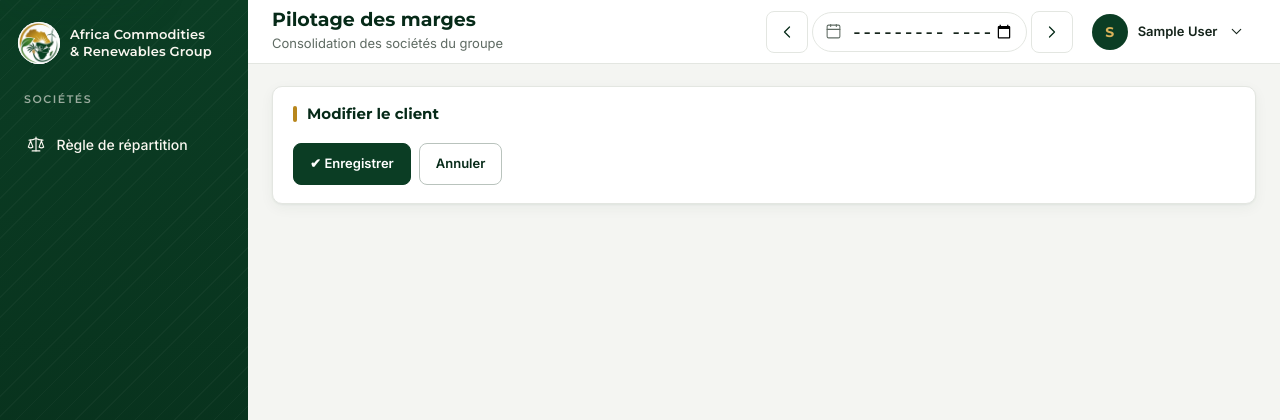
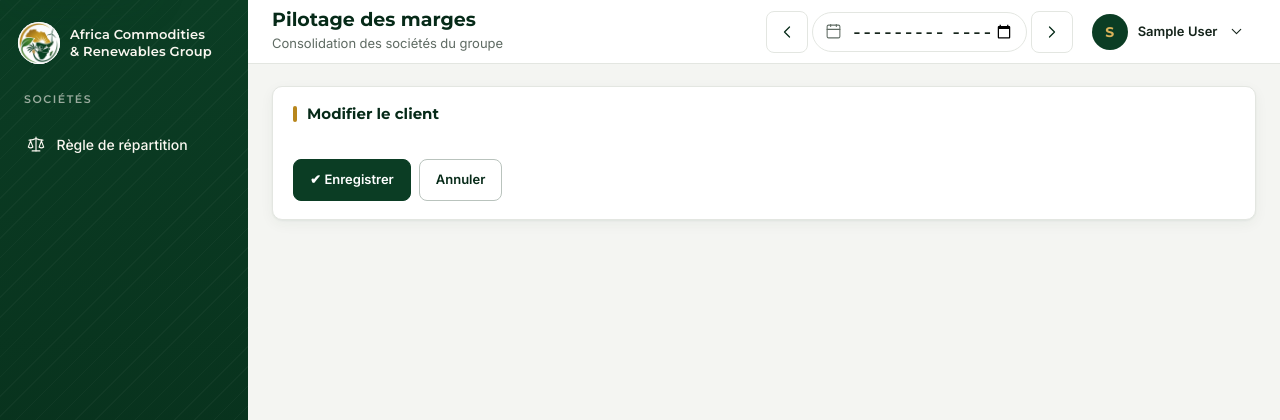
Before and after one commit to kaboreibrahim/africa-commodities, a Django app: template templates/interface/client_modifier.html in a window 1280 px wide. Shown: the top 420 px of the page. Run offline with Django 5.2, Linux system fonts and the light colour scheme; the template is opened without the code that fills it, so the values that code supplies are empty; the visitor is signed in with stand-in values (Sample User, id 1).

Commit message:
Formulaires en fenêtre : espace au-dessus des boutons (plus de chevauchement avec les champs)
Co-Authored-By: Claude Sonnet 5.5 <noreply@anthropic.com>

```diff
--- a/static/css/app.css
+++ b/static/css/app.css
@@ -373,7 +373,7 @@ tr.ligne-cliquable { cursor: pointer; }
 
 /* Formulaires */
 .formulaire { display: grid; grid-template-columns: repeat(auto-fit, minmax(160px, 1fr)); gap: 14px; align-items: start; }
-.formulaire__actions { display: flex; gap: 8px; align-items: flex-end; grid-column: 1 / -1; flex-wrap: wrap; }
+.formulaire__actions { display: flex; gap: 8px; align-items: flex-end; grid-column: 1 / -1; flex-wrap: wrap; margin-top: 16px; }
 .champ { min-width: 0; }
 label, .libelle { display: block; font-size: 12px; color: var(--gris); margin-bottom: 5px; font-weight: 600; }
 input, select, textarea {
```
